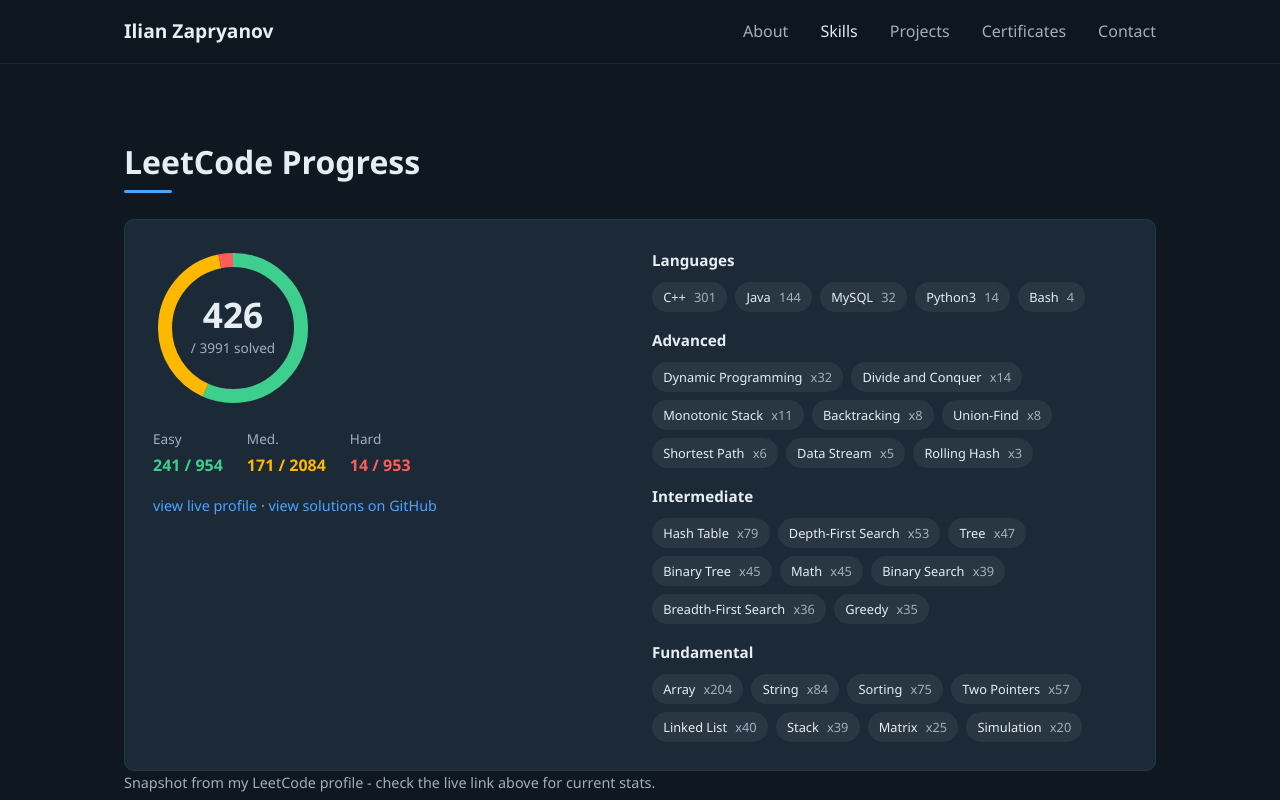
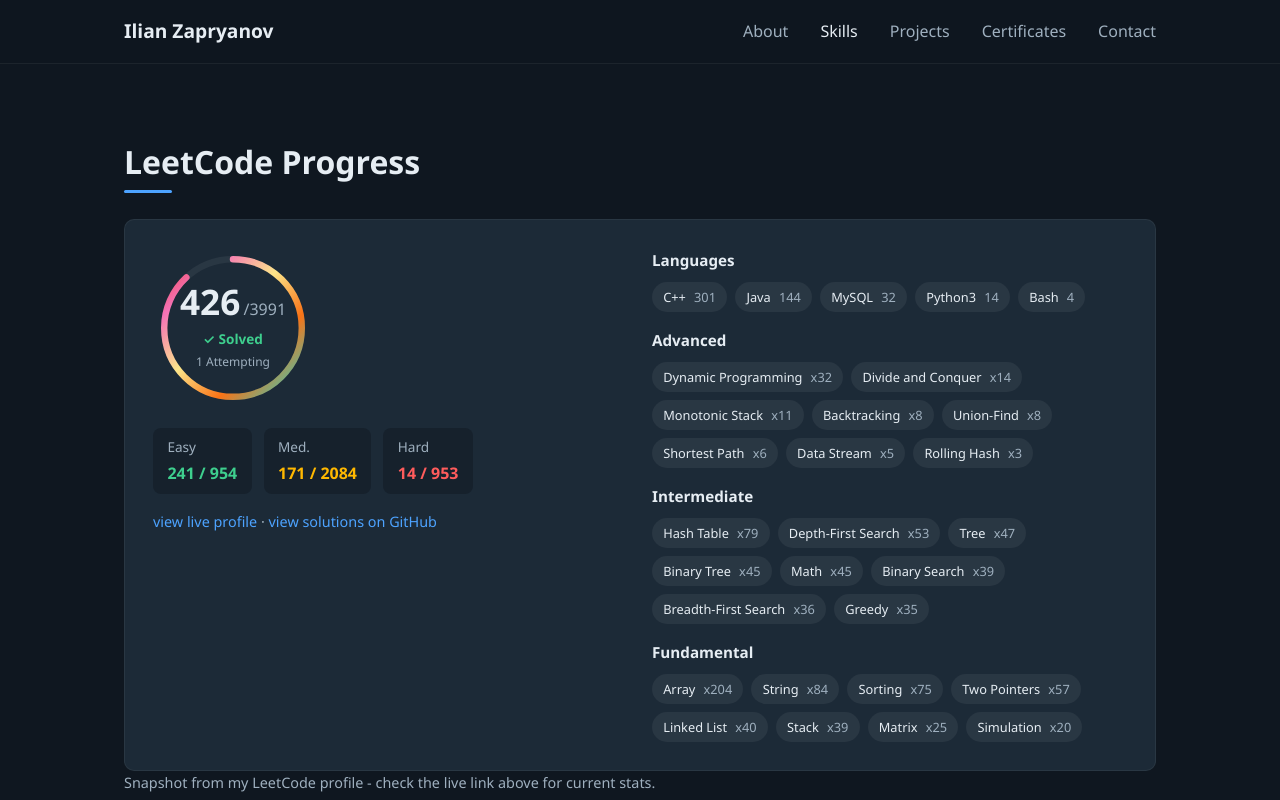
Before and after one commit to Zapryanovx/zapryanovx.github.io, a plain HTML site: page skills.html in a window 1280 px wide. Shown: the top 800 px of the page. Drawn offline with Linux system fonts and the light colour scheme.

Commit message:
Add GoatCounter analytics and redesign LeetCode progress ring

```diff
--- a/css/style.css
+++ b/css/style.css
@@ -489,16 +489,14 @@
 }
 .ring-track {
   fill: none;
-  stroke: rgba(255,255,255,0.08);
-  stroke-width: 14;
+  stroke: rgba(255,255,255,0.06);
+  stroke-width: 8;
 }
-.ring-seg {
+.ring-arc {
   fill: none;
-  stroke-width: 14;
+  stroke-width: 8;
+  stroke-linecap: round;
 }
-.ring-easy { stroke: #3ecf8e; }
-.ring-medium { stroke: #ffb800; }
-.ring-hard { stroke: #ff5c5c; }
 
 .leetcode-ring-label {
   position: absolute;
@@ -509,6 +507,11 @@
   justify-content: center;
   text-align: center;
 }
+.leetcode-ring-count {
+  display: flex;
+  align-items: baseline;
+  gap: 0.2rem;
+}
 .leetcode-solved-num {
   font-size: 2.2rem;
   font-weight: 700;
@@ -516,13 +519,23 @@
 }
 .leetcode-solved-total {
   color: var(--color-text-muted);
+  font-size: 1rem;
+}
+.leetcode-ring-status {
+  color: #3ecf8e;
+  font-weight: 600;
   font-size: 0.85rem;
   margin-top: 0.3rem;
+}
+.leetcode-ring-attempting {
+  color: var(--color-text-muted);
+  font-size: 0.75rem;
+  margin-top: 0.2rem;
 }
 
 .leetcode-breakdown {
   display: flex;
-  gap: 1.5rem;
+  gap: 0.75rem;
   flex-wrap: wrap;
 }
 
@@ -531,6 +544,9 @@
   flex-direction: column;
   gap: 0.2rem;
   font-weight: 600;
+  background: var(--color-bg-alt);
+  border-radius: 8px;
+  padding: 0.5rem 0.9rem;
 }
 .lc-label { color: var(--color-text-muted); font-weight: 500; font-size: 0.85rem; }
 .lc-easy { color: #3ecf8e; }
--- a/skills.html
+++ b/skills.html
@@ -32,18 +32,28 @@
     <div class="leetcode-panel">
       <div class="leetcode-summary">
         <div class="leetcode-ring-wrap">
-          <svg class="leetcode-ring" viewBox="0 0 160 160">
-            <circle class="ring-track" cx="80" cy="80" r="68"/>
-            <circle class="ring-seg ring-easy" cx="80" cy="80" r="68"
-                    stroke-dasharray="241.71 185.55" stroke-dashoffset="0"/>
-            <circle class="ring-seg ring-medium" cx="80" cy="80" r="68"
-                    stroke-dasharray="171.5 255.75" stroke-dashoffset="-241.71"/>
-            <circle class="ring-seg ring-hard" cx="80" cy="80" r="68"
-                    stroke-dasharray="14.04 413.22" stroke-dashoffset="-413.22"/>
+          <svg class="leetcode-ring" viewBox="0 0 200 200">
+            <defs>
+              <linearGradient id="ringGradient" x1="0%" y1="100%" x2="100%" y2="0%">
+                <stop offset="0%" stop-color="#22d3c8"/>
+                <stop offset="30%" stop-color="#f97316"/>
+                <stop offset="55%" stop-color="#fde68a"/>
+                <stop offset="80%" stop-color="#f472b6"/>
+                <stop offset="100%" stop-color="#ef4444"/>
+              </linearGradient>
+            </defs>
+            <circle class="ring-track" cx="100" cy="100" r="86"/>
+            <circle class="ring-arc" cx="100" cy="100" r="86"
+                    stroke="url(#ringGradient)"
+                    stroke-dasharray="475.51 64.84" stroke-dashoffset="0"/>
           </svg>
           <div class="leetcode-ring-label">
-            <span class="leetcode-solved-num">426</span>
-            <span class="leetcode-solved-total">/ 3991 solved</span>
+            <div class="leetcode-ring-count">
+              <span class="leetcode-solved-num">426</span>
+              <span class="leetcode-solved-total">/3991</span>
+            </div>
+            <div class="leetcode-ring-status">&check; Solved</div>
+            <div class="leetcode-ring-attempting">1 Attempting</div>
           </div>
         </div>
         <div class="leetcode-breakdown">
@@ -142,5 +152,6 @@
 </footer>
 
 <script src="js/script.js"></script>
+<script data-goatcounter="https://zarpyanovx.goatcounter.com/count" async src="//gc.zgo.at/count.js"></script>
 </body>
 </html>
```
Also changed, not shown: about.html (+1 -0 lines), certificates.html (+1 -0 lines), contact.html (+1 -0 lines), index.html (+1 -0 lines), projects.html (+1 -0 lines).
